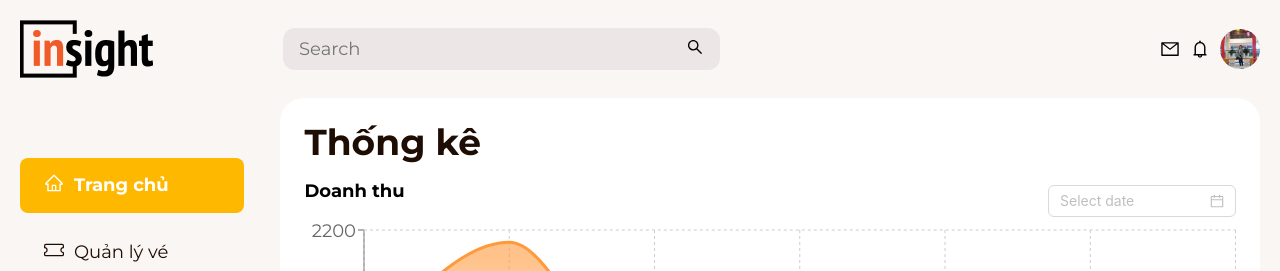
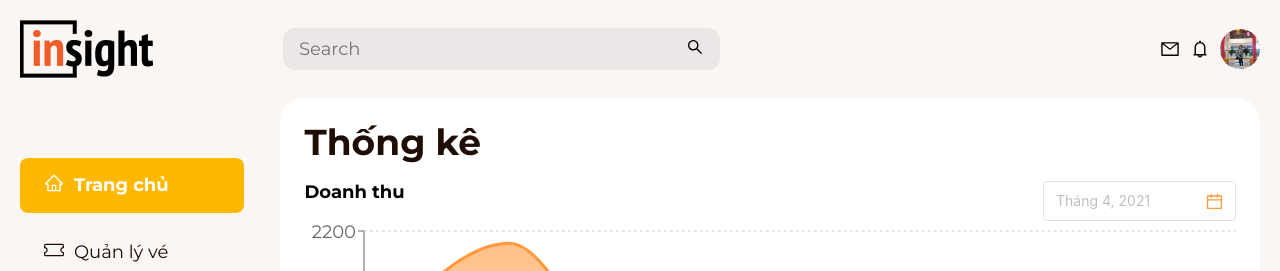
Before and after one commit to Binhbong37/CMSticket, a React (Create React App) app: page / in a window 1280 px wide. Shown: the top 271 px of the page. Built offline with nearby package versions, Linux system fonts and the light colour scheme.

Commit message:
Sửa lại chartLine

```diff
--- a/package.json
+++ b/package.json
@@ -12,6 +12,7 @@
     "@types/react": "^18.2.7",
     "@types/react-dom": "^18.2.4",
     "antd": "^5.5.1",
+    "moment": "^2.29.4",
     "react": "^18.2.0",
     "react-dom": "^18.2.0",
     "react-icons": "^4.8.0",
--- a/src/Components/ChartLine.tsx
+++ b/src/Components/ChartLine.tsx
@@ -40,7 +40,7 @@ const ChartLine = ({ aspect }: typeProps) => {
         </defs>
         <XAxis dataKey="name" stroke="gray" />
         <YAxis />
-        <CartesianGrid strokeDasharray="3 3" className="chartGrid" />
+        <CartesianGrid vertical={false} strokeDasharray="3" className="chartGrid" />
         <Tooltip />
         <Area
           type="monotone"
--- a/src/assets/css/reset.css
+++ b/src/assets/css/reset.css
@@ -88,3 +88,7 @@ body {
 .ant-table-pagination {
     justify-content: center !important;
 }
+
+.ant-picker-suffix {
+    color: #ff993c !important;
+}
--- a/src/pages/dashboard/Home.tsx
+++ b/src/pages/dashboard/Home.tsx
@@ -4,13 +4,25 @@ import { DatePicker } from 'antd';
 import '../../assets/css/home.css'
 
 const Home = () => {
+
   return (
     <div>
       <h2 className='title'>Thống kê</h2>
       <div className='chartline'>
         <div className='chart-top'>
           <p className='doanhThu'>Doanh thu</p>
-          <DatePicker />
+          <DatePicker
+            placeholder='Tháng 4, 2021'
+            style={{
+              height: "auto",
+              width: "auto",
+              border: "1px solid #E6E0E0",
+              borderRadius: "4px",
+              cursor: "pointer",
+              fontSize: "17px",
+              padding: "8px 1.2rem"
+            }}
+          />
         </div>
         <ChartLine aspect={3 / 1} />
       </div>
```
Also changed, not shown: 1 other file (tests, documents, lock files or other folders).
